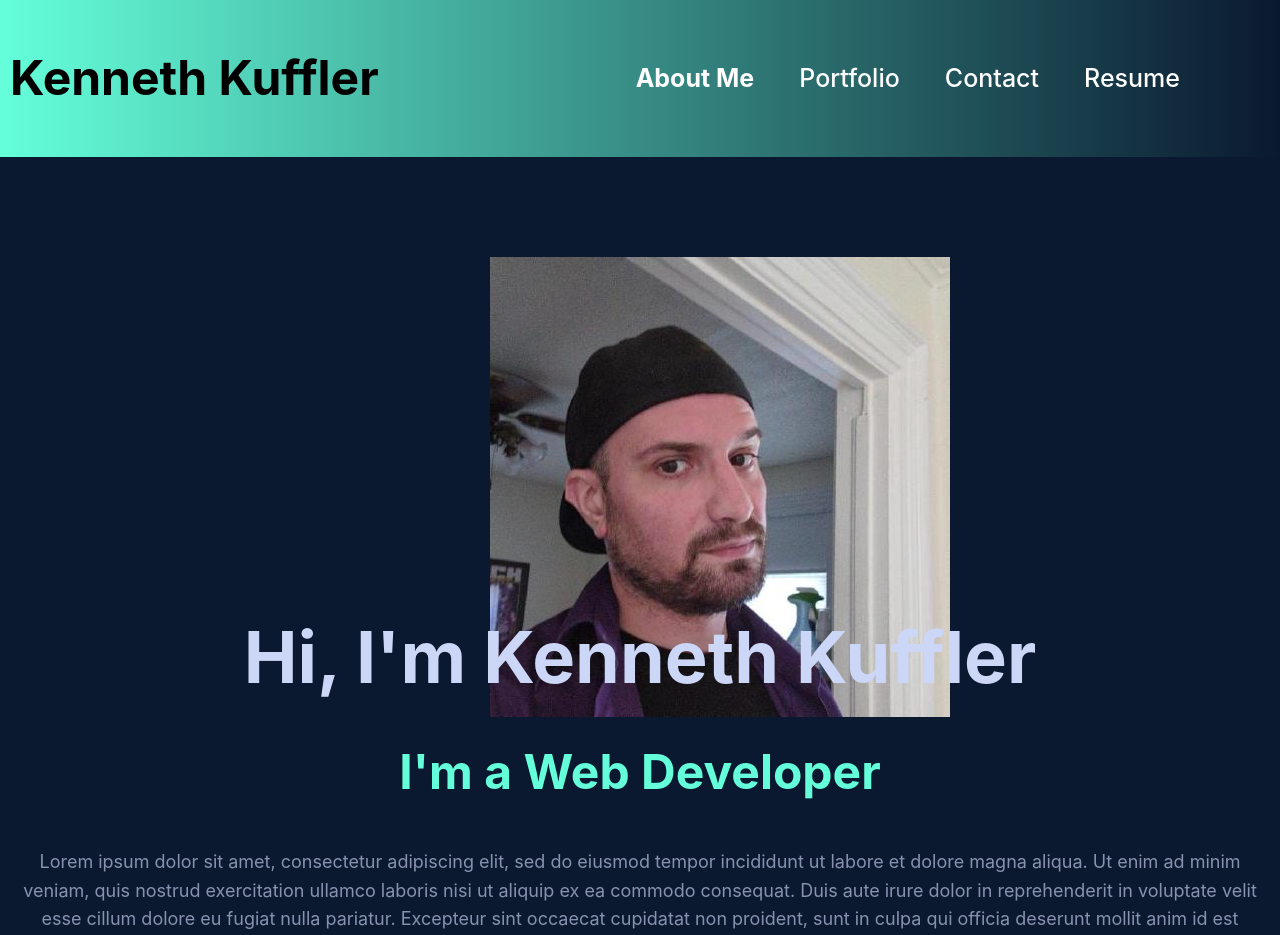
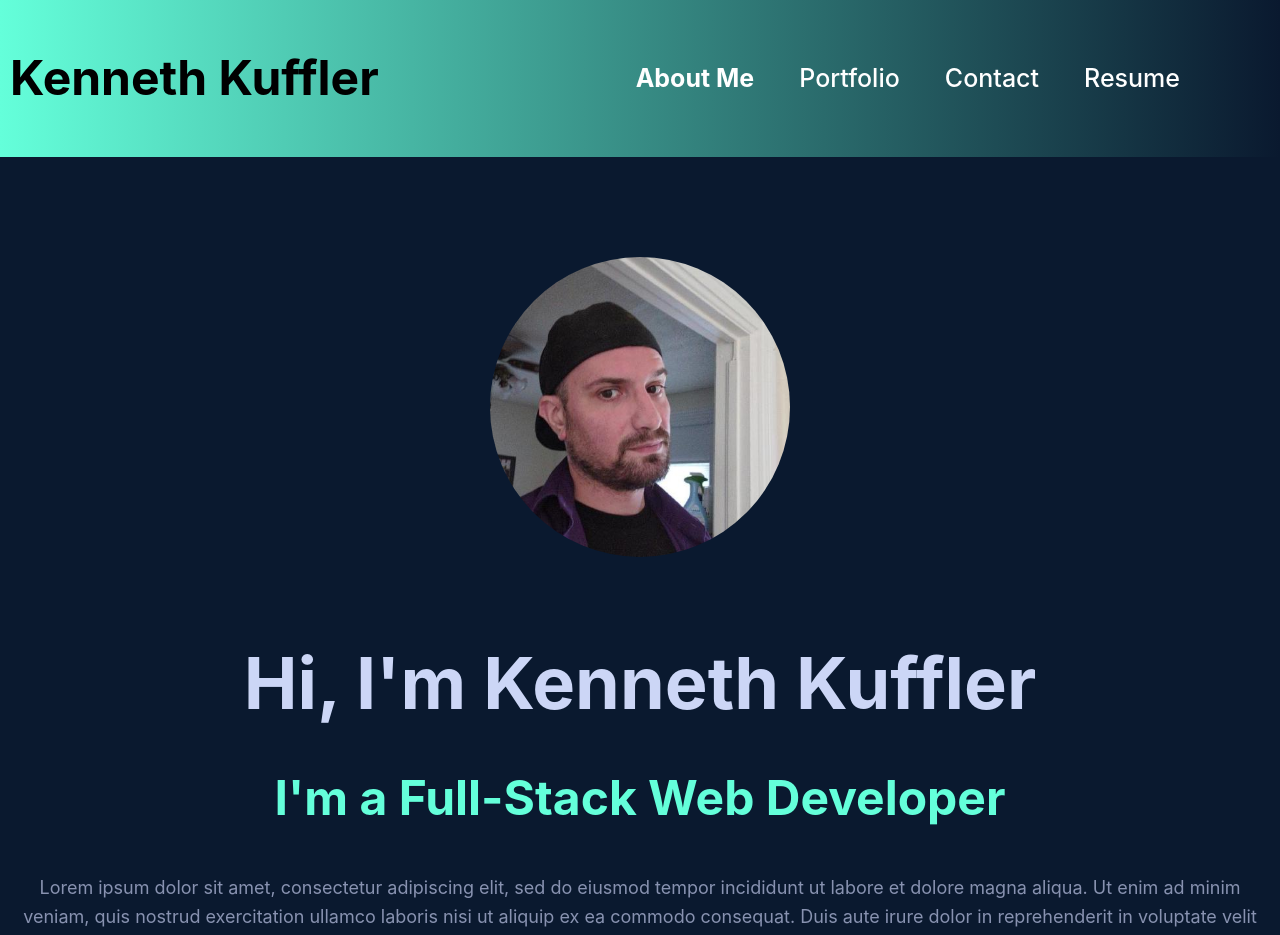
Before and after one commit to KenKuffler/React-Portfolio, a React (Vite) app in the folder portfolio/: page / in a window 1280 px wide. Shown: the top 935 px of the page. Built offline with nearby package versions, Linux system fonts and the light colour scheme.

Commit message:
added self photo to about and styled

```diff
--- a/portfolio/src/pages/About.jsx
+++ b/portfolio/src/pages/About.jsx
@@ -5,11 +5,11 @@ import myImage from '../assets/me.jpeg';
 function About() {
   return (
     <section className="about">
-      <div id="photo">
-        <img src={myImage} alt="Kenneth Kuffler" />
+      <div>
+        <img id="photo" src={myImage} alt="Kenneth Kuffler" />
       </div>
       <h1>Hi, I'm Kenneth Kuffler</h1>
-      <h2>I'm a Web Developer</h2>
+      <h2>I'm a Full-Stack Web Developer</h2>
       <p>
       Lorem ipsum dolor sit amet, consectetur adipiscing elit, sed do eiusmod tempor incididunt ut labore et dolore
       magna aliqua. Ut enim ad minim veniam, quis nostrud exercitation ullamco laboris nisi ut aliquip ex ea commodo consequat.
```
